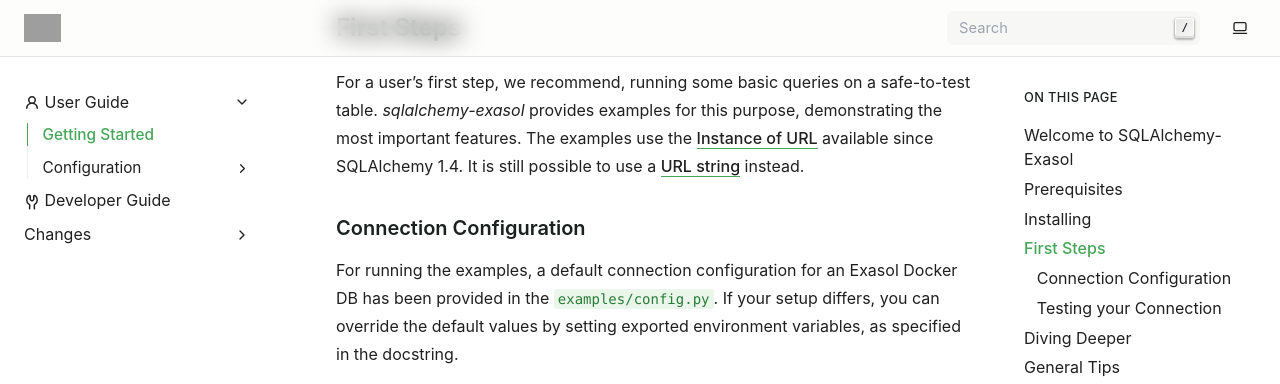
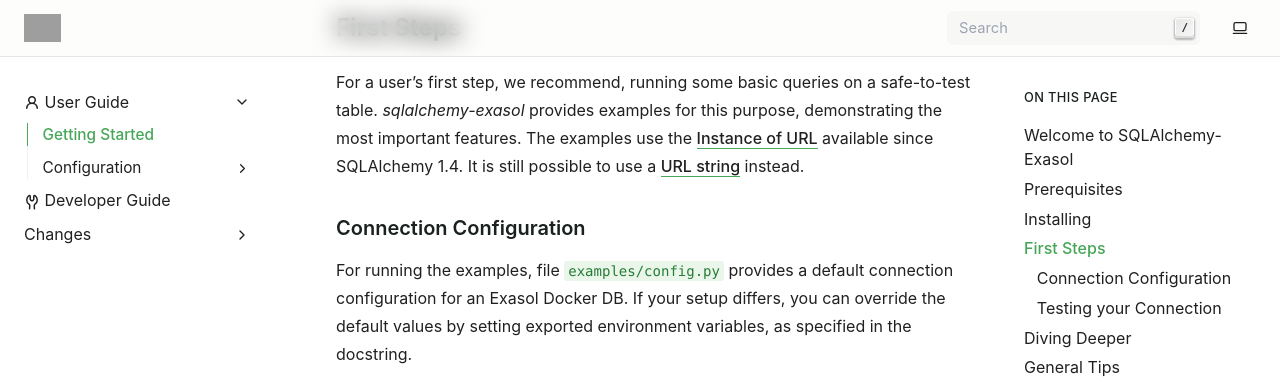
Before and after one commit to exasol/sqlalchemy-exasol, a Sphinx documentation site: the page built from doc/user_guide/getting_started.rst, in a window 1280 px wide and 900 px high, scrolled down 1034 px, cut to the strip 0-384 px from the top of the window. Built offline with Sphinx 7.4.7, drawn with Linux system fonts in a browser that asks for light colours; grey boxes are pictures that could not be loaded.

Commit message:
Apply review suggestion for Connection Configuration

```diff
--- a/doc/user_guide/getting_started.rst
+++ b/doc/user_guide/getting_started.rst
@@ -41,10 +41,9 @@
 
 Connection Configuration
 ++++++++++++++++++++++++
-For running the examples, a default connection configuration for an Exasol Docker DB has
-been provided in the   ``examples/config.py``. If your setup differs, you can override
-the default values by setting exported environment variables, as specified in the
-docstring.
+For running the examples, file ``examples/config.py`` provides a default connection configuration
+for an Exasol Docker DB. If your setup differs, you can override the default values by setting
+exported environment variables, as specified in the docstring.
 
 .. collapse:: config.py
     :open:
```
